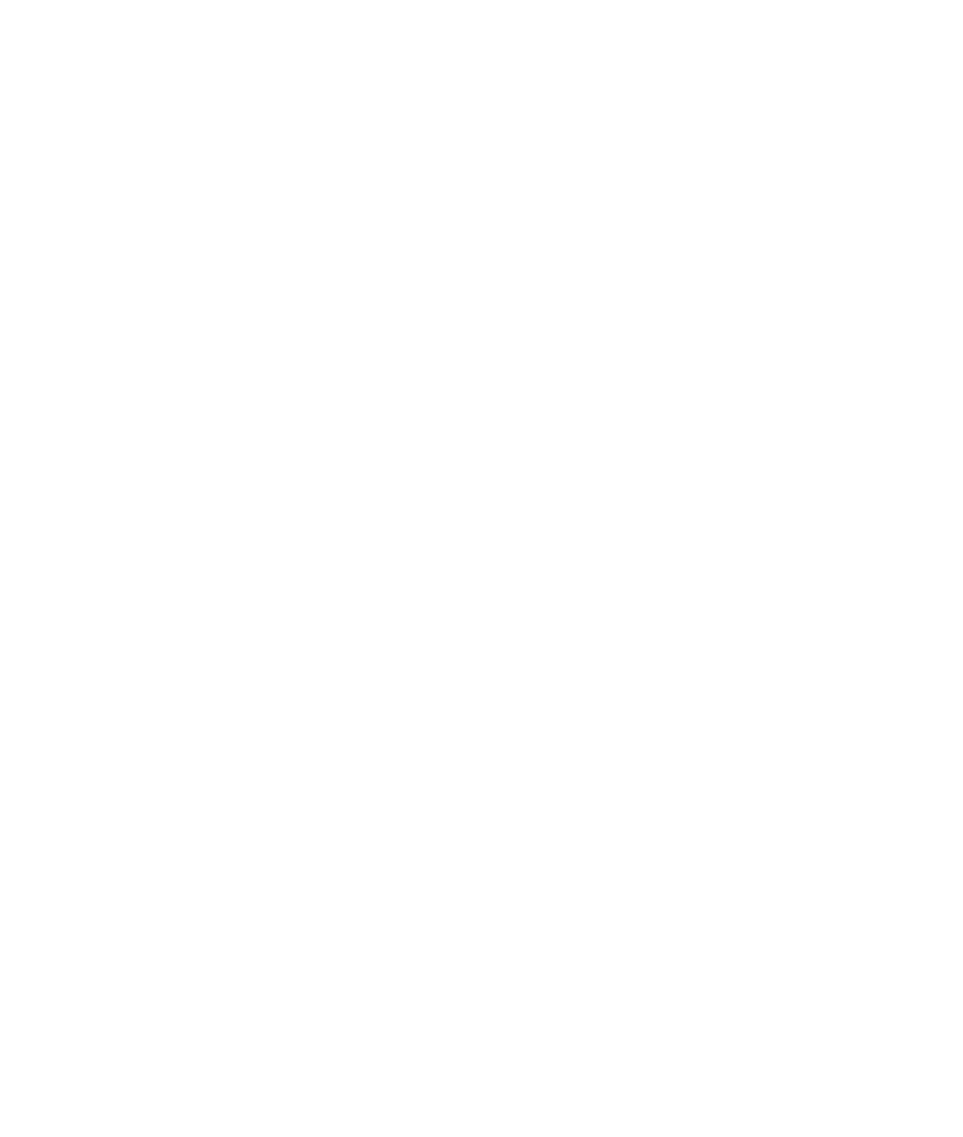
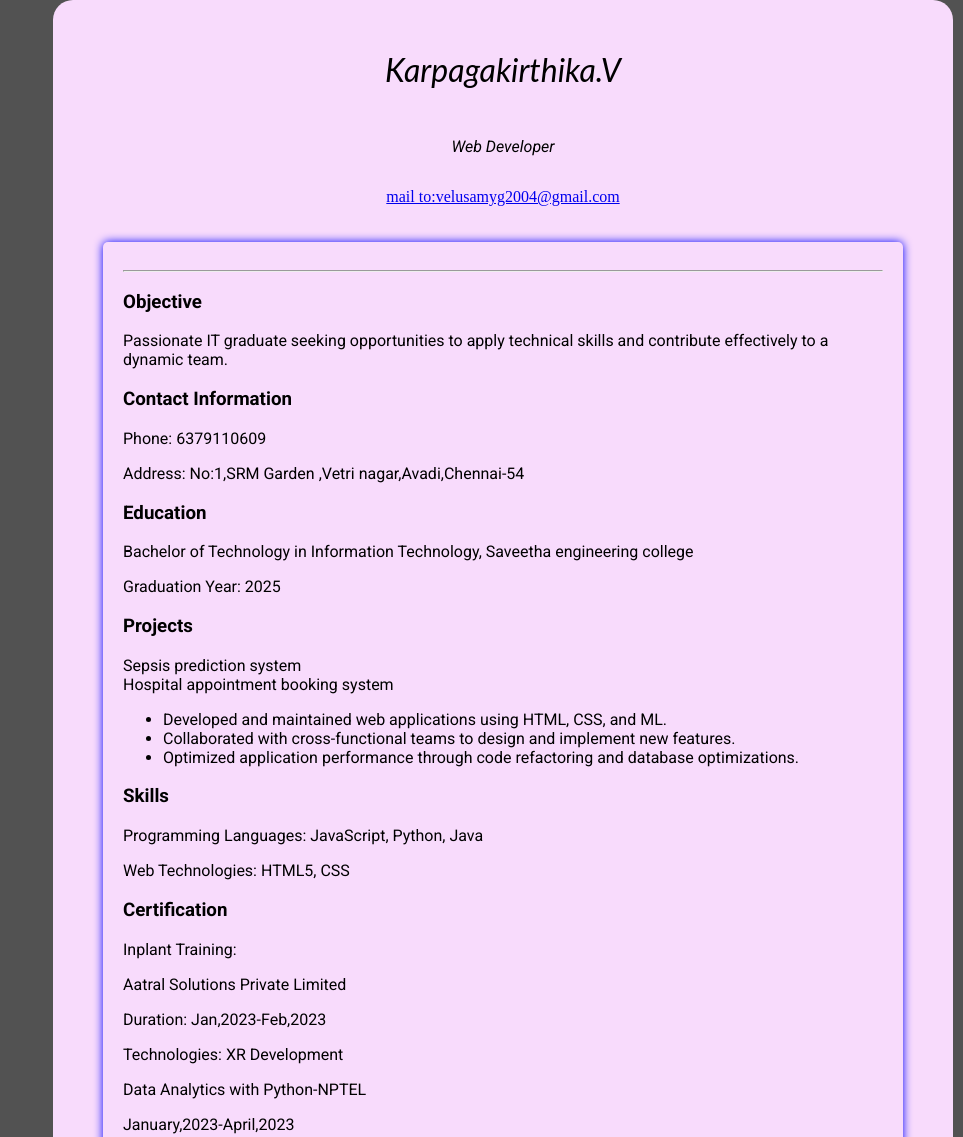
Before and after one commit to KARPAGAKIRTHIKA/mern-html-resume, a plain HTML site: page index.html in a window 1280 px wide. Shown: the top 1137 px of the page, without its empty margins (317-1280 px from the left). Before the commit the page ends 800 px from the top, so only its background shows below. Drawn offline with Linux system fonts and the light colour scheme; files that its build step writes are made by us from their sources.

Commit message:
second resume commit

```diff
--- a/asserts.css/style.css
+++ b/asserts.css/style.css
@@ -5,4 +5,56 @@
 body
 {
     margin:0px;
+    background-color: #525252;
+    align-items: center;
 }
+.main-section
+{
+    background-color: #f8dbfc;
+    height: 1300px;
+    width:900px;
+    position: absolute;
+    top: 0px;
+    left:25%;
+    border-radius: 20px;
+    margin-left: 50px;
+    border-left: 5%;
+}
+header{
+    display:flex;
+    flex-direction: column;
+    align-items: center;
+}
+#primary-name
+{
+
+    font-family: "Lato", sans-serif;
+    font-weight: 900px;
+    font-style: italic;
+    font-size: 2em;
+    font-optical-sizing: auto;
+
+}
+.primary-tag{
+    font-family: "Roboto", sans-serif;
+    font-weight: 900px;
+    font-style: italic;
+    font-size: 1em;
+    font-optical-sizing: auto;
+
+}
+
+#primary-tag-link
+{
+    color: blue;
+}
+
+.container {
+    font-family: "Roboto", sans-serif;
+    max-width: 800px;
+    margin: 20px auto;
+    padding: 20px;
+    border-radius: 5px;
+    box-shadow: 0 0 10px  blue;;
+    padding-left: 20px;
+}
--- a/index.html
+++ b/index.html
@@ -4,9 +4,72 @@
     <meta charset="UTF-8">
     <meta name="viewport" content="width=device-width, initial-scale=1.0">
     <title>KARPAGAKIRTHIKA | RESUME</title>
-    <link rel="stylesheet" href="assets/style.css">
+    <link rel="stylesheet" href="asserts.css/style.css">
+    <link rel="preconnect" href="https://fonts.googleapis.com">
+<link rel="preconnect" href="https://fonts.gstatic.com" crossorigin>
+<link href="https://fonts.googleapis.com/css2?family=Roboto:ital,wght@0,100;0,300;0,400;0,500;0,700;0,900;1,100;1,300;1,400;1,500;1,700;1,900&display=swap" rel="stylesheet">
 </head>
 <body>
+     <section class="main-section">
+        <header>
+            <br>
+            <p id="primary-name">Karpagakirthika.V</p>
+            <p class="primary-tag">Web Developer</p>
+            <p class="primary-tag-link">
+               <a href="velusamyg2004@gmail.com" target="_blank">mail to:velusamyg2004@gmail.com</a>
+            </p>
+        </header>
+        <border>
+            <div class="container">
+
+                <hr>
+                <div class="section">
+                    <h3>Objective</h3>
+                    <p>Passionate IT graduate seeking opportunities to apply technical skills and contribute effectively to a dynamic team.</p>
+                </div>
+
+                <div class="section">
+                    <h3>Contact Information</h3>
+                    <p>Phone: 6379110609</p>
+                    <p>Address: No:1,SRM Garden ,Vetri nagar,Avadi,Chennai-54</p>
+                </div>
+
+                <div class="section">
+                    <h3>Education</h3>
+                    <p>Bachelor of Technology in Information Technology, Saveetha engineering college</p>
+                    <p>Graduation Year: 2025</p>
+                </div>
+
+                <div class="section">
+                    <h3>Projects</h3>
+                        Sepsis prediction system<br>
+                        Hospital appointment booking system
+                    <ul>
+                        <li>Developed and maintained web applications using HTML, CSS, and ML.</li>
+                        <li>Collaborated with cross-functional teams to design and implement new features.</li>
+                        <li>Optimized application performance through code refactoring and database optimizations.</li>
+                    </ul>
+                </div>
+
+                <div class="section">
+                    <h3>Skills</h3>
+                    <p>Programming Languages: JavaScript, Python, Java</p>
+                    <p>Web Technologies: HTML5, CSS</p>
+                </div>
+
+                <div class="section">
+                    <h3>Certification</h3>
+                    <p>Inplant Training:</p>
+                    <p>Aatral Solutions Private Limited</p>
+                    <p> Duration: Jan,2023-Feb,2023</p>
+                    <p>Technologies: XR Development</p>
+                    <p>Data Analytics with Python-NPTEL</p>
+                        January,2023-April,2023</p>
+
+                </div>
+            </div>
+            </border>
+     </section>
 
 </body>
 </html>
```
